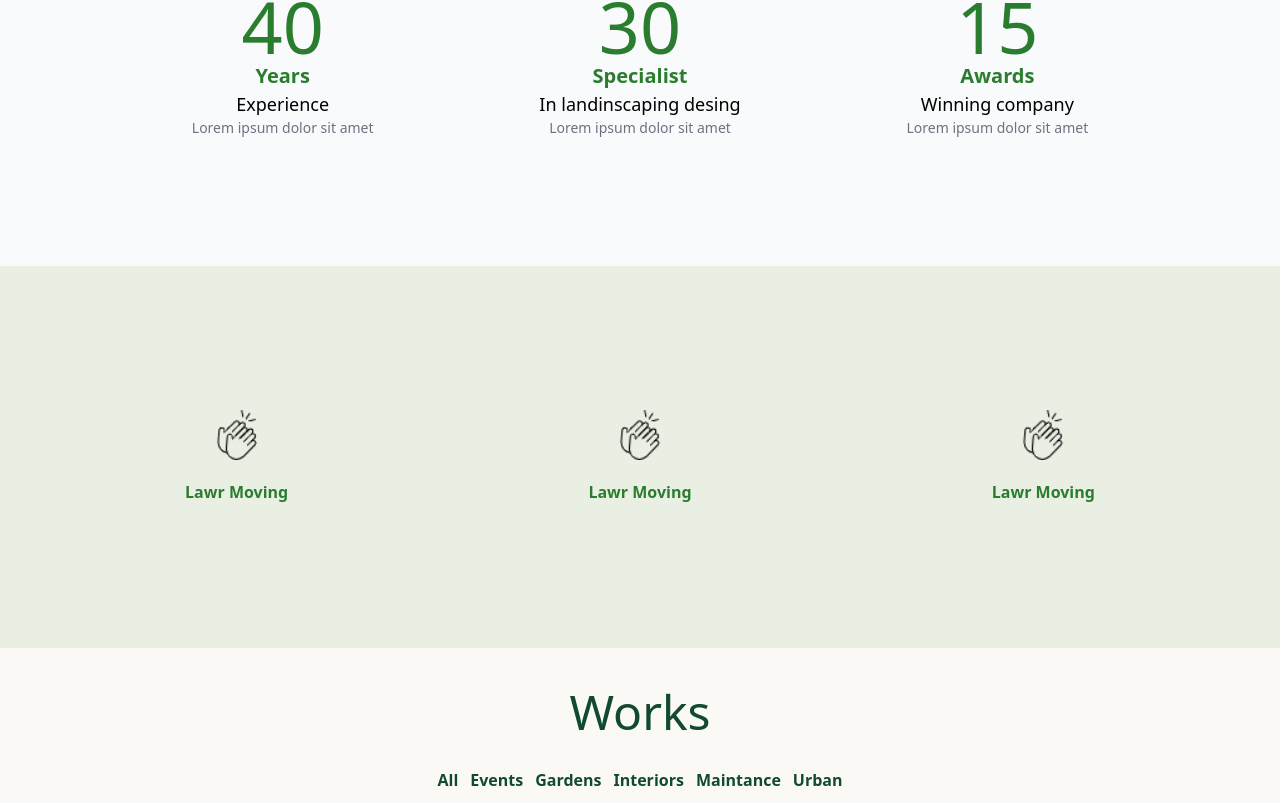
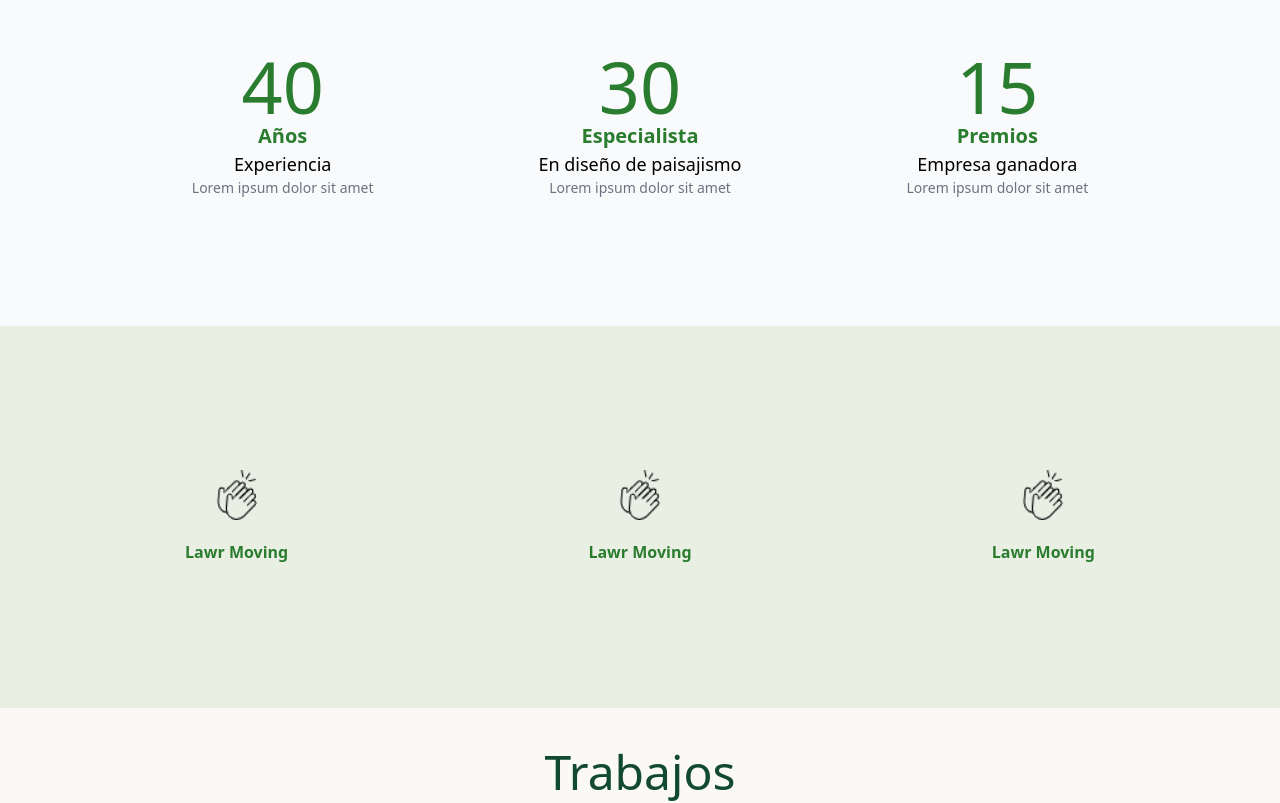
Before and after one commit to ricardosv46/garden-chic-web, a Next.js app: page / in a window 1280 px wide. Shown: the part 1140-1943 px from the top of the page. Built offline with nearby package versions, Linux system fonts and the light colour scheme.

Commit message:
feat: se finalizo la vista de nosotros y se cambio los textos a espaniol

```diff
--- a/src/pages/nosotros/index.tsx
+++ b/src/pages/nosotros/index.tsx
@@ -1,8 +1,13 @@
 import Image from 'next/image'
 import React from 'react'
 import Container from '../../components/container'
+import Contactanos from '../../sections/Home/contactanos'
+import QuePodemosHacer from '../../sections/Home/quePodemosHacer'
+import Servicios from '../../sections/Home/servicios'
 import Header from '../../sections/nosotros/header'
 import HeaderContent from '../../sections/nosotros/headerContent'
+import NuestraMision from '../../sections/nosotros/nuestraMision'
+import PorqueElegirnos from '../../sections/nosotros/porqueElegirnos'
 
 
 const Nosotros = () => {
@@ -11,8 +16,11 @@ const Nosotros = () => {
     <div className="">
       <Header />
       <HeaderContent />
-
-
+      <QuePodemosHacer />
+      <Servicios />
+      <PorqueElegirnos />
+      <NuestraMision />
+      <Contactanos />
     </div>
   )
 }
--- a/src/sections/Home/contactanos.tsx
+++ b/src/sections/Home/contactanos.tsx
@@ -8,18 +8,26 @@ const Contactanos = () => {
 
    <div className="grid grid-cols-1 lg:grid-cols-[55%,45%] ">
     <div className="px-10 md:px-10 xl:px-0 pb-7 w-full md:w-[90%] md:mx-auto  xl:w-[90%] 2xl:w-[65%] xl:mx-auto">
-     <h2 className='text-white font-bold text-4xl xl:text-6xl  pt-20'>Get a free Estimate</h2>
+     <h2 className='text-white font-bold text-4xl xl:text-6xl  pt-20'>Obtenga un estimado gratis</h2>
      <div className="">
-      <h3 className='text-white font-bold text-xl mt-5 lg:mt-14'>Your Info</h3>
+      <h3 className='text-white font-bold text-xl mt-5 lg:mt-14'>Tu información</h3>
       <div className="flex flex-col gap-y-5 mt-6">
-       <input type="text" className='w-full rounded h-12 text-black px-6' placeholder='Name' />
-       <input type="text" className='w-full rounded h-12 text-black px-6' placeholder='Phone' />
-       <input type="text" className='w-full rounded h-12 text-black px-6' placeholder='Address' />
+       <input type="text" className='w-full rounded h-12 text-black px-6' placeholder='Nombre' />
+       <input type="text" className='w-full rounded h-12 text-black px-6' placeholder='Telefono' />
+       <select
+        className='w-full rounded h-12 px-6'
+        name='service'
+       >
+        <option value='' disabled selected hidden className='text-gray-400' >Seleccione una opcion</option>
+        <option value="">select 1</option>
+        <option value="">select 2</option>
+        <option value="">select 3</option>
+       </select>
        <input type="text" className='w-full rounded h-12 text-black px-6' placeholder='E-mail' />
       </div>
       <div className="mt-10">
        <button className='bg-orange-300 text-white px-8 py-4 rounded uppercase duration-300 ease-in-out  hover:bg-white hover:text-orange-300'>
-        Submit Request
+        Enviar
        </button>
       </div>
 
--- a/src/sections/Home/quePodemosHacer.tsx
+++ b/src/sections/Home/quePodemosHacer.tsx
@@ -4,31 +4,31 @@ const QuePodemosHacer = () => {
     <div className="py-32 bg-gray-50">
       <div className="container mx-auto px-6 md:px-12 xl:px-32">
         <div className="mb-16 text-center">
-          <h2 className="mb-4 text-center text-2xl text-primary-600 font-extralight md:text-4xl lg:text-6xl">We handle everything for you!</h2>
+          <h2 className="mb-4 text-center text-2xl text-primary-600 font-extralight md:text-4xl lg:text-6xl">¡Nosotros nos encargamos de todo por ti!</h2>
           <p className="text-gray-600 lg:w-8/12 lg:mx-auto">Lorem ipsum dolor sit amet consectetur, adipisicing elit. Voluptates totam nam dolores cum optio neque qui asperiores explicabo</p>
         </div>
         <div className="grid gap-12 items-center md:grid-cols-3">
           <div className="space-y-4 text-center">
             <div>
               <h2 className="text-7xl text-primary-600">40</h2>
-              <h3 className="text-xl font-bold text-primary-600">Years</h3>
-              <h4 className="text-lg">Experience</h4>
+              <h3 className="text-xl font-bold text-primary-600">Años</h3>
+              <h4 className="text-lg">Experiencia</h4>
               <span className="block text-sm text-gray-500">Lorem ipsum dolor sit amet</span>
             </div>
           </div>
           <div className="space-y-4 text-center">
             <div>
               <h2 className="text-7xl text-primary-600">30</h2>
-              <h3 className="text-xl font-bold text-primary-600">Specialist</h3>
-              <h4 className="text-lg">In landinscaping desing</h4>
+              <h3 className="text-xl font-bold text-primary-600">Especialista</h3>
+              <h4 className="text-lg">En diseño de paisajismo</h4>
               <span className="block text-sm text-gray-500">Lorem ipsum dolor sit amet</span>
             </div>
           </div>
           <div className="space-y-4 text-center">
             <div>
               <h2 className="text-7xl text-primary-600">15</h2>
-              <h3 className="text-xl font-bold text-primary-600">Awards</h3>
-              <h4 className="text-lg">Winning company</h4>
+              <h3 className="text-xl font-bold text-primary-600">Premios</h3>
+              <h4 className="text-lg">Empresa ganadora</h4>
               <span className="block text-sm text-gray-500">Lorem ipsum dolor sit amet</span>
             </div>
           </div>
--- /dev/null
+++ b/src/sections/nosotros/nuestraMision.module.css
@@ -0,0 +1,15 @@
+.img-nuestraMision {
+  background-image: url('/imgs/nosotros/about3.jpg');
+  background-position: center;
+  background-repeat: no-repeat;
+  background-size: cover;
+  height: 500px;
+  position: relative;
+}
+
+@media (max-width: 768px) {
+  .img-nuestraMision {
+    width: 100%;
+    height: 250px;
+  }
+}
--- /dev/null
+++ b/src/sections/nosotros/nuestraMision.tsx
@@ -0,0 +1,26 @@
+import React from 'react'
+import Container from '../../components/container'
+import style from './nuestraMision.module.css'
+
+const NuestraMision = () => {
+  return (
+    <div className="">
+      <Container bgColor='bg-primary-100' className='py-5 pb-10'>
+        <div className="grid grid-cols-1 md:grid-cols-[60%,40%] bg-white">
+          <div className="order-2   py-3 px-6 text-xl md:text-2xl  md:px-12 lg:py-10 xl:pt-32 xl:pb-24  font-light ">
+            <h2 className='text-primary-800 font-normal leading-none text-[50px] '>Nuestra misión.</h2>
+            <p className='text-lg font-extralight mt-8'>Nuestro objetivo es reflejar lo más fielmente posible el estilo, la decoración y la paleta de colores de la casa del cliente para que exista una fuerte relación visual entre los espacios interiores y exteriores. Trabajamos regularmente en estrecha colaboración con arquitectos y diseñadores de interiores para garantizar que esto se logre. .</p>
+          </div>
+          <div className="order-1 ">
+            <div className={`${style['img-nuestraMision']} `}>
+            </div>
+          </div>
+
+        </div>
+      </Container>
+    </div>
+
+  )
+}
+
+export default NuestraMision
--- /dev/null
+++ b/src/sections/nosotros/porqueElegirnos.module.css
@@ -0,0 +1,15 @@
+.img-porqueElegirnos {
+  background-image: url('/imgs/nosotros/about2.jpg');
+  background-position: top;
+  background-repeat: no-repeat;
+  background-size: cover;
+  height: 500px;
+  position: relative;
+}
+
+@media (max-width: 768px) {
+  .img-porqueElegirnos {
+    width: 100%;
+    height: 250px;
+  }
+}
--- /dev/null
+++ b/src/sections/nosotros/porqueElegirnos.tsx
@@ -0,0 +1,28 @@
+import Image from 'next/image'
+import React from 'react'
+import Container from '../../components/container'
+import style from './porqueElegirnos.module.css'
+
+const PorqueElegirnos = () => {
+  return (
+    <div className="">
+      <Container bgColor='bg-primary-100' className='pt-10 pb-5'>
+        <div className="grid grid-cols-1 md:grid-cols-[40%,60%] bg-white">
+
+          <div className="order-2 md:order-1 py-3 px-6 text-xl md:text-2xl  md:px-12 lg:py-10 xl:pt-28 xl:pb-20  font-light ">
+            <h2 className='text-primary-800 font-normal leading-none text-[50px] '>¿Por qué elegirnos?</h2>
+            <p className='text-lg font-extralight mt-8'> Trabajamos con un grupo selecto de contratistas de paisajismo, especialistas en diseño de iluminación y fuentes de agua para garantizar que el proceso de diseño del jardín, desde el concepto inicial hasta la finalización del proyecto, sea fluido y sin inconvenientes.</p>
+          </div>
+          <div className="order-1 md:order-2">
+            <div className={`${style['img-porqueElegirnos']} `}>
+            </div>
+          </div>
+
+        </div>
+      </Container>
+    </div>
+
+  )
+}
+
+export default PorqueElegirnos
--- a/src/sections/works/index.tsx
+++ b/src/sections/works/index.tsx
@@ -72,14 +72,14 @@ const Works = () => {
   return (
     <Container bgColor='bg-[#FBF9F6]' className='p-10'>
       <div className='flex flex-col items-center justify-center '>
-        <h1 className='text-primary-800 text-5xl'>Works</h1>
+        <h1 className='text-primary-800 text-5xl'>Trabajos</h1>
         <ol className='hidden flex-col lg:flex-row gap-3 mt-8 lg:flex'>
           <li className='text-primary-800 text-md font-bold'>All</li>
-          <li className='text-primary-800 text-md font-bold'>Events</li>
-          <li className='text-primary-800 text-md font-bold'>Gardens</li>
-          <li className='text-primary-800 text-md font-bold'>Interiors</li>
-          <li className='text-primary-800 text-md font-bold'>Maintance</li>
-          <li className='text-primary-800 text-md font-bold'>Urban</li>
+          <li className='text-primary-800 text-md font-bold'>Eventos</li>
+          <li className='text-primary-800 text-md font-bold'>Jardines</li>
+          <li className='text-primary-800 text-md font-bold'>Interiores</li>
+          <li className='text-primary-800 text-md font-bold'>Mantenimiento</li>
+          <li className='text-primary-800 text-md font-bold'>Urbano</li>
         </ol>
 
         <select className='text-primary-800 text-md font-bold lg:hidden mt-8'>
@@ -133,7 +133,7 @@ const Works = () => {
             onClick={() => setShow(true)}
             className='bg-primary-600 text-white px-8 py-2.5 rounded-full ease-out duration-300 hover:bg-primary-800'
           >
-            Load more
+            Cargar más
           </button>
         )}
       </div>
--- a/tailwind.config.js
+++ b/tailwind.config.js
@@ -20,9 +20,11 @@ module.exports = {
     },
     colors: {
       primary: {
+        100: '#FCFAF7',
         300: '#2AB939',
         600: '#2a7d2e',
         800: '#124a2f'
+
       },
       secondary: secondary,
       inherit: colors.inherit,
```
Also changed, not shown: public/imgs/nosotros/about2.jpg (added), public/imgs/nosotros/about3.jpg (added).
